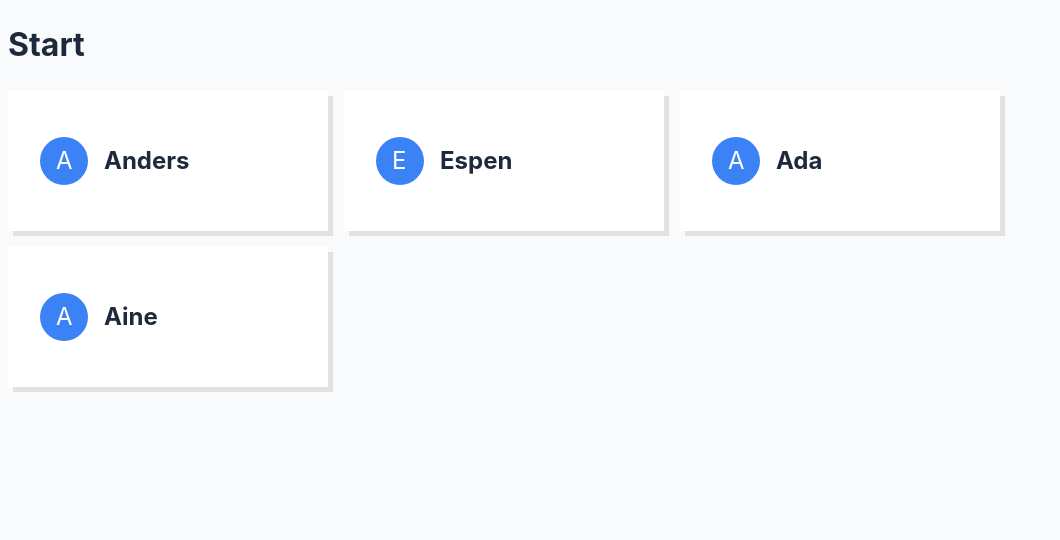
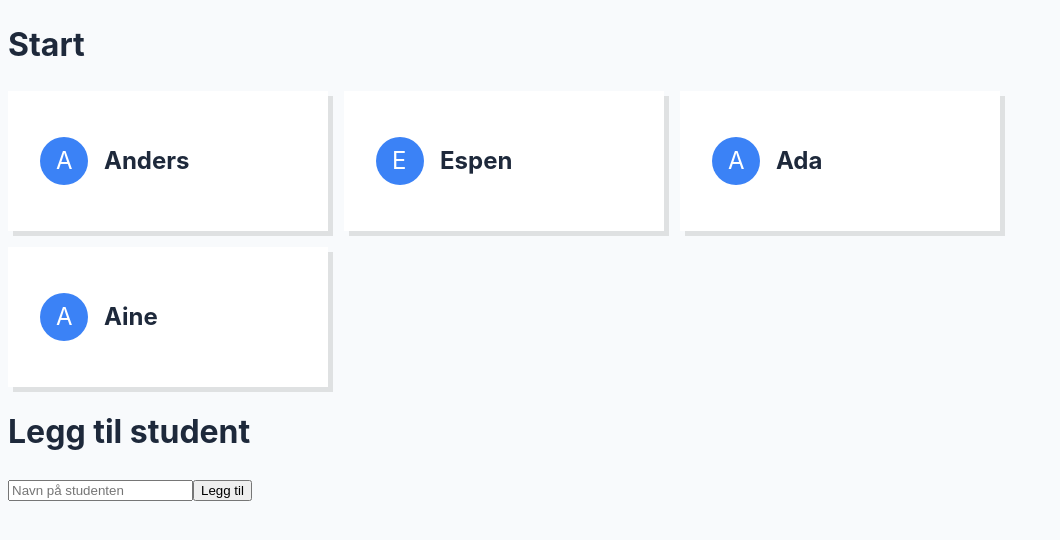
Before and after one commit to minttuNB/liveex, a React (Vite) app in the folder frontend/: page / in a window 1280 px wide. Shown: the top 540 px of the page, without its empty margins (0-1060 px from the left). Built offline with nearby package versions, Linux system fonts and the light colour scheme.

Commit message:
Integrate in grid

```diff
--- a/frontend/src/components/Grid.tsx
+++ b/frontend/src/components/Grid.tsx
@@ -1,12 +1,28 @@
+import { useState } from "react";
 import Student from "./Student";
-import { GridProps } from "./types";
+import { GridProps, StudentProps } from "./types";
+import StudentCreationForm from "./StudentCreationForm";
 function Grid(props: GridProps) {
+	const [students, setStudents] = useState(props.elements);
+	function onAddStudent(event) {
+		event.preventDefault();
+		const stud: StudentProps = {
+			name: document.querySelector<HTMLInputElement>("#studentName")!.value,
+		};
+		console.log(stud);
+		setStudents(
+			students => [...students, stud]
+		);
+	}
 	return (
-		<section className="studentGrid">
-			{props.elements.map((student) => (
-				<Student name={student.name} />
-			))}
-		</section>
+		<>
+			<section className="studentGrid">
+				{students.map((student) => (
+					<Student name={student.name} />
+				))}
+			</section>
+			<StudentCreationForm onAddStudent={onAddStudent} />
+		</>
 	);
 }
 
```
